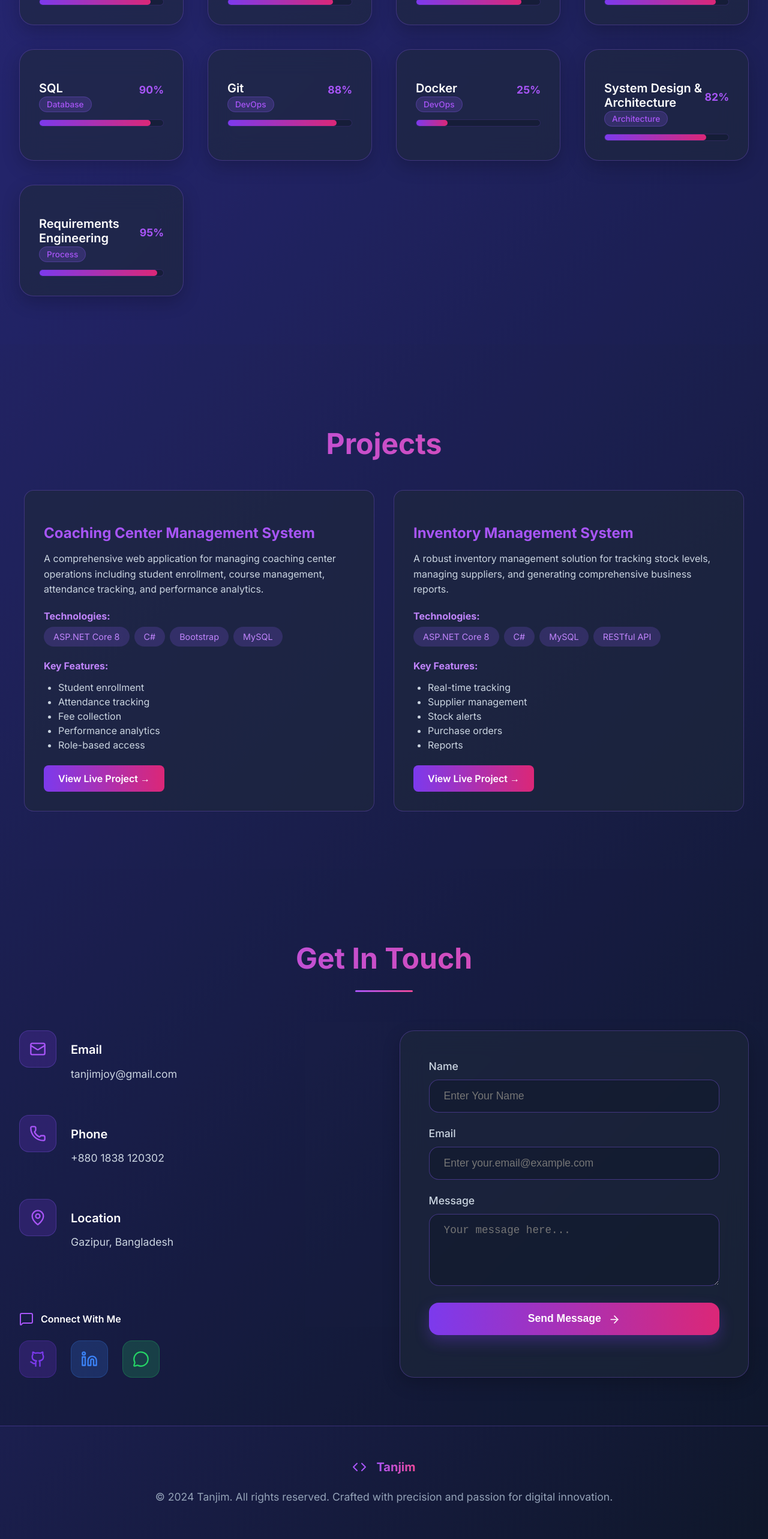
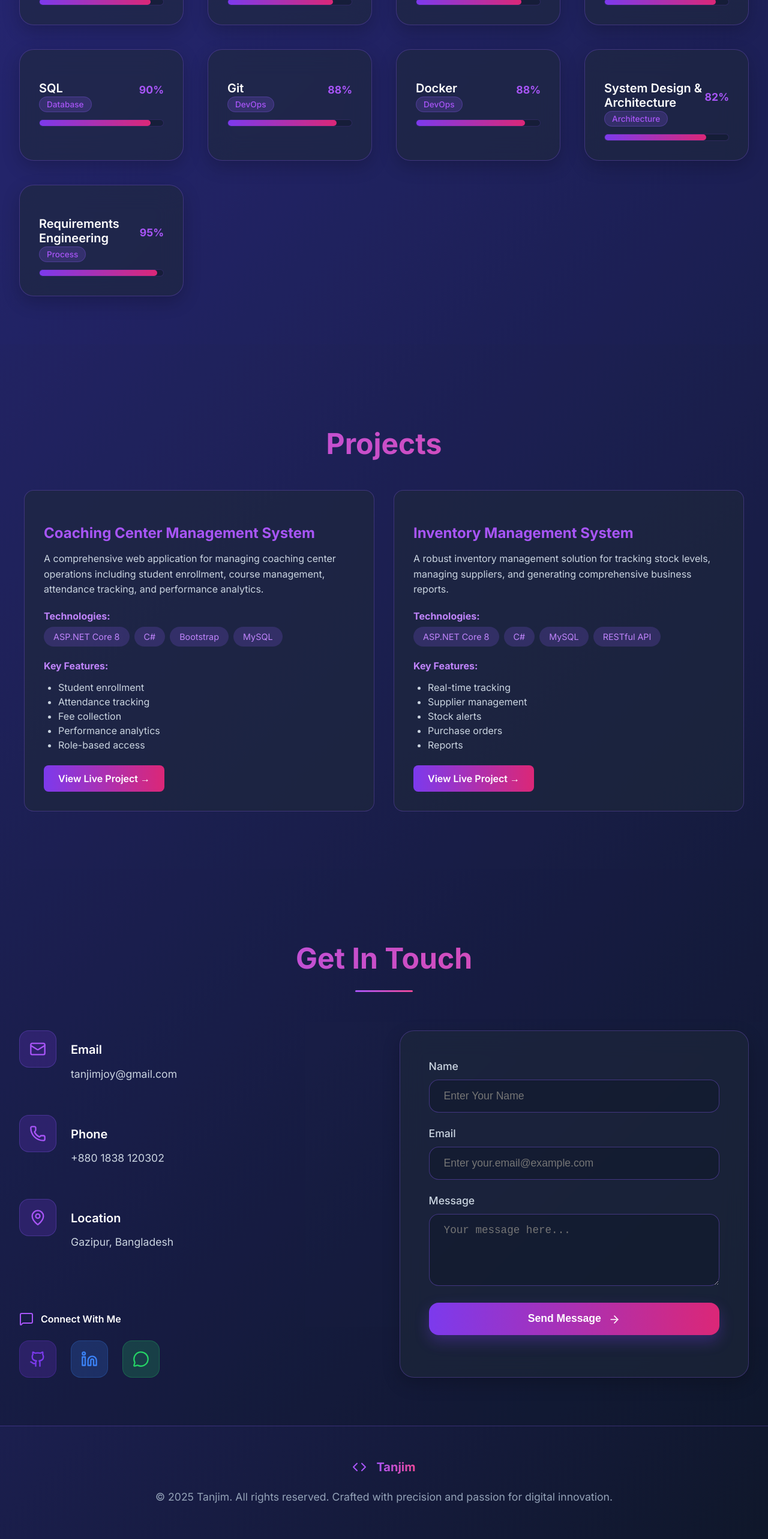
Before and after one commit to Tanjim-joy/My-portfolio, a React (Vite) app: page / in a window 1280 px wide. Shown: the part 5800-8366 px from the top of the page at 60% size. Built offline with nearby package versions, Linux system fonts and the light colour scheme.

Commit message:
changes more sad heart

```diff
--- a/src/portfolio.jsx
+++ b/src/portfolio.jsx
@@ -32,6 +32,7 @@ const presentDate = new Date();
 const diffInMs = presentDate - startdate;
 const diffInDays = diffInMs / (1000 * 60 * 60 * 24 * 365.25);
 const years = diffInDays.toFixed(1);
+ const crntyer = new Date().getFullYear();
 
 const Portfolio = () => {
   const [activeSection, setActiveSection] = useState('about');
@@ -147,7 +148,7 @@ const Portfolio = () => {
     { name: 'MySQL', level: 90, category: 'Database' },
     { name: 'SQL', level: 90, category: 'Database' },
     { name: 'Git', level: 88, category: 'DevOps' },
-    { name: 'Docker', level: 25, category: 'DevOps' },
+    { name: 'Docker', level: 88, category: 'DevOps' },
     {
       name: 'System Design & Architecture',
       level: 82,
@@ -2238,7 +2239,7 @@ const Portfolio = () => {
               lineHeight: '1.6',
             }}
           >
-            © 2024 Tanjim. All rights reserved. Crafted with precision
+            © {crntyer} Tanjim. All rights reserved. Crafted with precision
             and passion for digital innovation.
           </p>
         </div>
```
